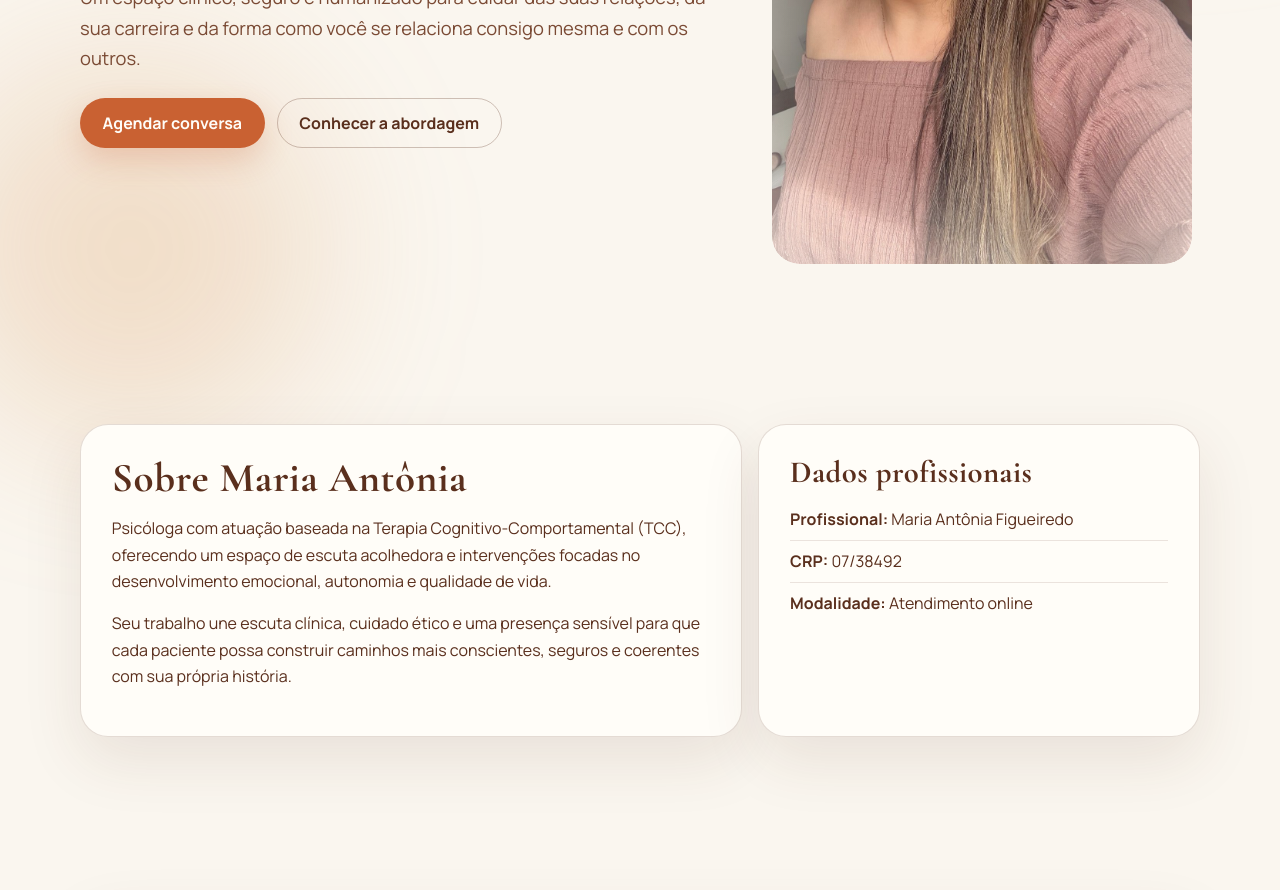
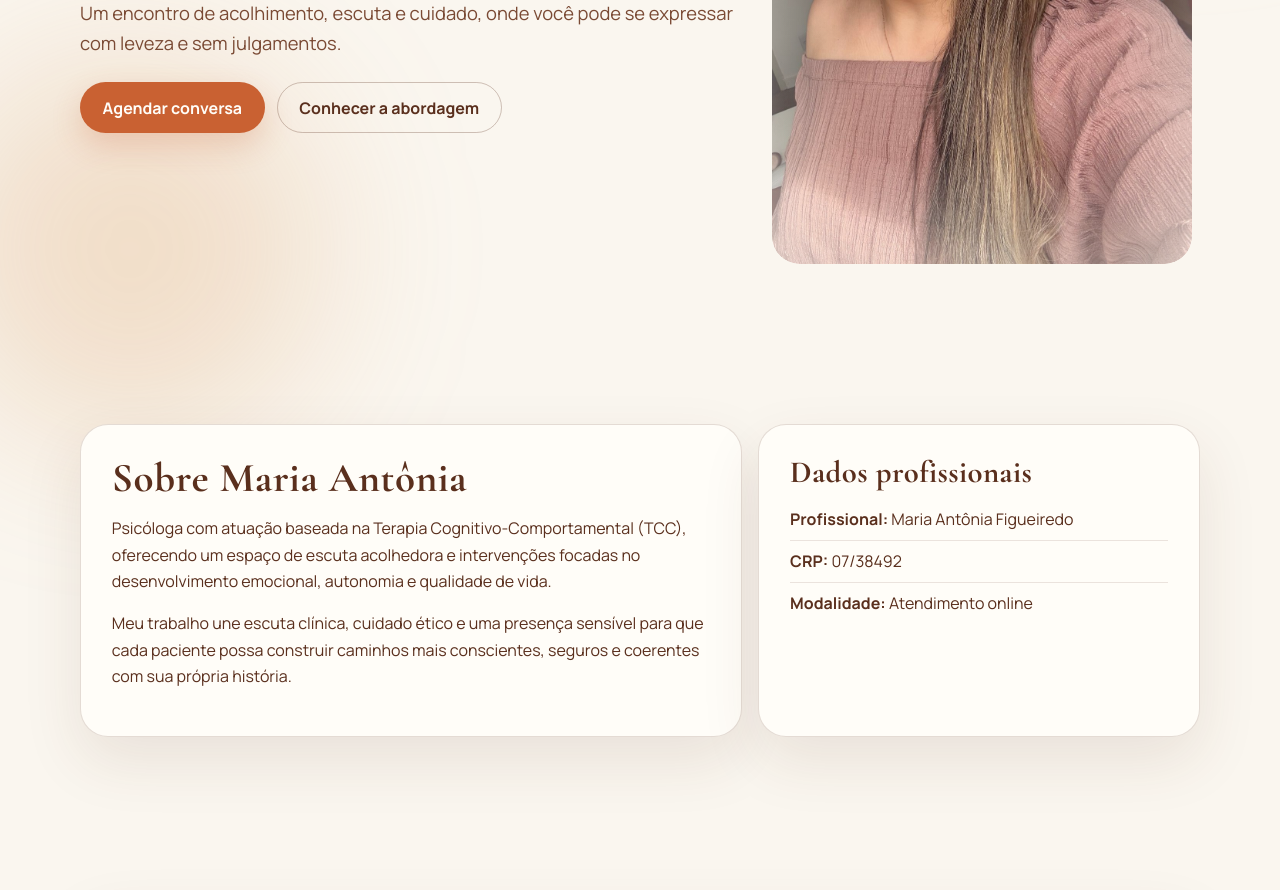
Before and after one commit to vinicius-gn0599/landing-page-maria, a website: page index.html in a window 1280 px wide. Shown: the part 441-1331 px from the top of the page. Drawn offline with nearby package versions, Linux system fonts and the light colour scheme.

Commit message:
Revise hero section descriptions for clarity and warmth

```diff
--- a/content/site-content.json
+++ b/content/site-content.json
@@ -22,7 +22,7 @@
   "hero": {
     "eyebrow": "Psicoterapia",
     "title": "Psicoterapia online para adolescentes e adultos.",
-    "description": "Um espaço clínico, seguro e humanizado para cuidar das suas relações, da sua carreira e da forma como você se relaciona consigo mesma e com os outros.",
+    "description": "Um encontro de acolhimento, escuta e cuidado, onde você pode se expressar com leveza e sem julgamentos.",
     "primaryCta": "Agendar conversa",
     "secondaryCta": "Conhecer a abordagem",
     "imageSrc": "assets/images/maria.jpeg",
@@ -31,7 +31,7 @@
   "about": {
     "title": "Sobre Maria Antônia",
     "paragraph1": "Psicóloga com atuação baseada na Terapia Cognitivo-Comportamental (TCC), oferecendo um espaço de escuta acolhedora e intervenções focadas no desenvolvimento emocional, autonomia e qualidade de vida.",
-    "paragraph2": "Seu trabalho une escuta clínica, cuidado ético e uma presença sensível para que cada paciente possa construir caminhos mais conscientes, seguros e coerentes com sua própria história."
+    "paragraph2": "Meu trabalho une escuta clínica, cuidado ético e uma presença sensível para que cada paciente possa construir caminhos mais conscientes, seguros e coerentes com sua própria história."
   },
   "professional": {
     "title": "Dados profissionais",
--- a/index.html
+++ b/index.html
@@ -87,8 +87,7 @@
               Psicoterapia que desejam se escutar com mais acolhimento.
             </h1>
             <p class="lead" data-text="hero.description">
-              Um espaço clínico, seguro e humanizado para cuidar das suas relações, da sua carreira e
-              da forma como você se posiciona no mundo.
+              Um encontro de acolhimento, escuta e cuidado, onde você pode se expressar com leveza e sem julgamentos
             </p>
             <div class="hero-actions">
               <a
```
